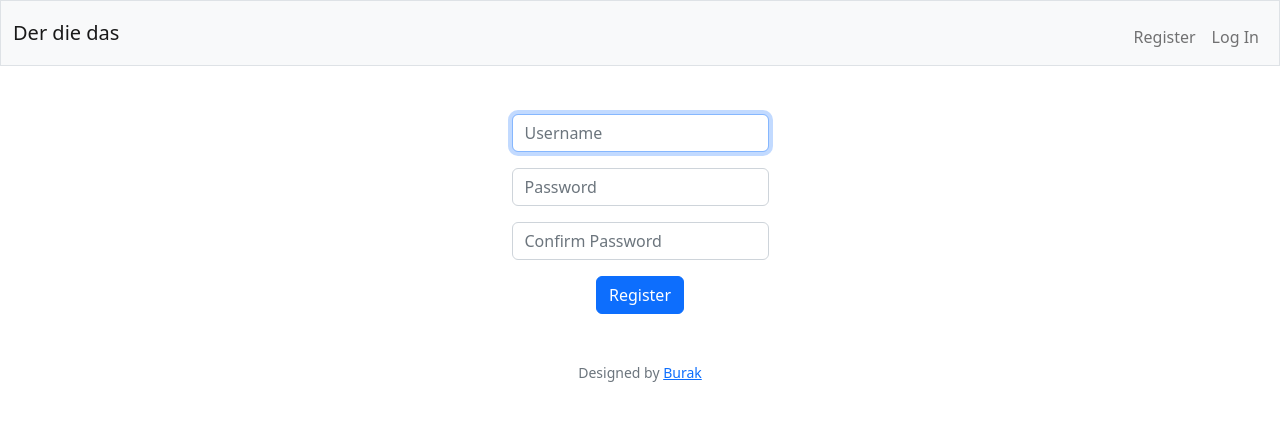
After one commit to aburakaktas/artikel-trainer, a Flask app: page /register in a window 1280 px wide. The commit adds this page. Shown: the top 421 px of the page. Run offline with Flask 2, Linux system fonts and the light colour scheme; some libraries are stand-ins or nearby versions.

Commit message:
Implemented the first version of login logic - Added login and register pages - Added the logic to show different navbar items if user is logged in - Created a new table called users and started storing username and hash - now login is required to see routes like "/" and "/progress"

```diff
--- a/app.py
+++ b/app.py
@@ -1,5 +1,10 @@
-from flask import Flask, redirect, render_template, request
+from flask import Flask, flash, redirect, render_template, request, session
+from flask_session import Session
+from tempfile import mkdtemp
+from werkzeug.exceptions import default_exceptions, HTTPException, InternalServerError
+from werkzeug.security import check_password_hash, generate_password_hash
 from cs50 import SQL
+from helpers import login_required, apology
 
 # Configure application
 app = Flask(__name__)
@@ -7,14 +12,115 @@ app = Flask(__name__)
 # Ensure templates are auto-reloaded
 app.config["TEMPLATES_AUTO_RELOAD"] = True
 
+# Ensure responses aren't cached
+@app.after_request
+def after_request(response):
+    response.headers["Cache-Control"] = "no-cache, no-store, must-revalidate"
+    response.headers["Expires"] = 0
+    response.headers["Pragma"] = "no-cache"
+    return response
+
+
+# Configure session to use filesystem (instead of signed cookies)
+app.config["SESSION_FILE_DIR"] = mkdtemp()
+app.config["SESSION_PERMANENT"] = False
+app.config["SESSION_TYPE"] = "filesystem"
+Session(app)
+
 # Configure CS50 Library to use SQLite database
 db = SQL("sqlite:///game.db")
 
+@app.route("/login", methods=["GET", "POST"])
+def login():
+    """Log user in"""
+
+    # Forget any user_id
+    session.clear()
+
+    # User reached route via POST (as by submitting a form via POST)
+    if request.method == "POST":
+
+        # Ensure username was submitted
+        if not request.form.get("username"):
+            return apology("must provide username", 403)
+
+        # Ensure password was submitted
+        elif not request.form.get("password"):
+            return apology("must provide password", 403)
+
+        # Query database for username
+        rows = db.execute("SELECT * FROM users WHERE username = ?", request.form.get("username"))
+
+        # Ensure username exists and password is correct
+        if len(rows) != 1 or not check_password_hash(rows[0]["hash"], request.form.get("password")):
+            return apology("invalid username and/or password", 403)
+
+        # Remember which user has logged in
+        session["user_id"] = rows[0]["id"]
+
+        # Redirect user to home page
+        return redirect("/")
+
+    # User reached route via GET (as by clicking a link or via redirect)
+    else:
+        return render_template("login.html")
+
+
+@app.route("/logout")
+def logout():
+    """Log user out"""
+
+    # Forget any user_id
+    session.clear()
+
+    # Redirect user to login form
+    return redirect("/")
+
+
+@app.route("/register", methods=["GET", "POST"])
+def register():
+    """Register user"""
+
+    if request.method == "POST":
+        # user is trying to register
+        username = request.form.get("username")
+        password = request.form.get("password")
+        passwordConfirm = request.form.get("confirmation")
+        if username == "":
+            return apology("Username missing")
+        usernameCheck = db.execute(
+            "SELECT * FROM users WHERE username = ?", username)
+
+        # username not available
+        if usernameCheck:
+            return apology("User already exists")
+
+        # missing password
+        if password == "":
+            return apology("Missing password")
+
+        # passwords do not match
+        if password != passwordConfirm:
+            return apology("Passwords do not match")
+
+        # register
+        passwordHashed = generate_password_hash(password)
+        # print(passwordHashed)
+        loggedInId = db.execute(
+            "INSERT INTO users (username, hash) VALUES(?,?)", username, passwordHashed)
+        # print(loggedInId)
+        session["user_id"] = loggedInId
+        return redirect("/")
+
+    else:
+        return render_template("register.html")
 
 
 @app.route("/", methods=["GET", "POST"])
+@login_required
 def index():
-    wordList = db.execute("SELECT * FROM words WHERE answer1 = ? OR answer2 = ? OR answer3 = ? ORDER BY RANDOM() LIMIT 1", 0, 0, 0)
+    wordList = db.execute(
+        "SELECT * FROM words WHERE answer1 = ? OR answer2 = ? OR answer3 = ? ORDER BY RANDOM() LIMIT 1", 0, 0, 0)
     # wordList = db.execute("SELECT * FROM words WHERE answer1 = ? ORDER BY RANDOM() LIMIT 1", 1)
     if not wordList:
         return redirect("/progress")
@@ -30,27 +136,36 @@ def index():
         wordId = request.form.get("word_id")
 
         # get the answer 2 and move it to answer 3
-        answer2 = db.execute("SELECT * FROM words WHERE word_id = ?", wordId)[0]['answer2']
-        db.execute("UPDATE words SET answer3 = ? WHERE word_id = ?", answer2, wordId)
+        answer2 = db.execute(
+            "SELECT * FROM words WHERE word_id = ?", wordId)[0]['answer2']
+        db.execute("UPDATE words SET answer3 = ? WHERE word_id = ?",
+                   answer2, wordId)
 
         # get the answer 1 and move it to answer 2
-        answer1 = db.execute("SELECT * FROM words WHERE word_id = ?", wordId)[0]['answer1']
-        db.execute("UPDATE words SET answer2 = ? WHERE word_id = ?", answer1, wordId)
+        answer1 = db.execute(
+            "SELECT * FROM words WHERE word_id = ?", wordId)[0]['answer1']
+        db.execute("UPDATE words SET answer2 = ? WHERE word_id = ?",
+                   answer1, wordId)
 
         # overwrite answer 1 with new answer
-        db.execute("UPDATE words SET answer1 = ? WHERE word_id = ?", int(result), wordId)
+        db.execute("UPDATE words SET answer1 = ? WHERE word_id = ?",
+                   int(result), wordId)
 
         print("this is result", result)
         return redirect("/")
 
+
 @app.route("/reset", methods=["POST"])
+@login_required
 def reset():
     print("reset triggered")
     db.execute("UPDATE words SET answer1 = ?, answer2 = ?", 0, 0)
     return redirect("/progress")
 
+
 @app.route("/progress")
+@login_required
 def progress():
     words = db.execute("SELECT * FROM words")
     # print(words)
-    return render_template("/progress.html", words = words)
+    return render_template("/progress.html", words=words)
--- a/static/style.css
+++ b/static/style.css
@@ -32,3 +32,25 @@
     0%      {background:red;}
     100%    {background:red;}
 }
+
+.myform{
+    min-width: 300px;
+}
+
+main .form-control
+{
+    /* Center form controls */
+    display: inline-block;
+
+    /* Override Bootstrap's 100% width for form controls */
+    width: auto;
+}
+
+main
+{
+    /* Scroll horizontally as needed */
+    overflow-x: auto;
+
+    /* Center contents */
+    text-align: center;
+}
--- a/templates/layout.html
+++ b/templates/layout.html
@@ -16,15 +16,23 @@
                 <span class="navbar-toggler-icon"></span>
             </button>
             <div class="collapse navbar-collapse" id="navbar">
+                {% if session.user_id %}
                 <ul class="navbar-nav ms-auto mt-2">
                     <li class="nav-item"><a class="nav-link" href="/">Game</a></li>
                     <li class="nav-item"><a class="nav-link" href="/progress">Progress</a></li>
+                    <li class="nav-item"><a class="nav-link" href="/logout">Log Out</a></li>
                 </ul>
+                {% else %}
+                <ul class="navbar-nav ms-auto mt-2">
+                    <li class="nav-item"><a class="nav-link" href="/register">Register</a></li>
+                    <li class="nav-item"><a class="nav-link" href="/login">Log In</a></li>
+                </ul>
+                {% endif %}
             </div>
         </div>
     </nav>
 
-    <main class="container py-5 text-center">
+    <main class="container p-5 text-center">
         {% block main %}{% endblock %}
     </main>
     <footer class="mb-5 small text-center text-muted">
--- /dev/null
+++ b/templates/register.html
@@ -0,0 +1,22 @@
+{% extends "layout.html" %}
+{% block title %}
+Login
+{% endblock %}
+
+{% block main %}
+
+<div class="row justify-content-center">
+    <form class="col-4 myform" action="/register" method="post">
+        <div class="mb-3">
+            <input autocomplete="off" autofocus class="form-control mx-auto w-auto" id="username" name="username" placeholder="Username" type="text">
+        </div>
+        <div class="mb-3">
+            <input class="form-control mx-auto w-auto" id="password" name="password" placeholder="Password" type="password">
+        </div>
+        <div class="mb-3">
+            <input class="form-control mx-auto w-auto" id="password-confirm" name="confirmation" placeholder="Confirm Password" type="password">
+        </div>
+        <button class="btn btn-primary" type="submit">Register</button>
+    </form>
+</div>
+{% endblock %}
```
Also changed, not shown: helpers.py (added, +29 -0 lines), misc/notes.sql (added, +52 -0 lines), templates/apology.html (added, +9 -0 lines), templates/login.html (added, +20 -0 lines), game.db.
